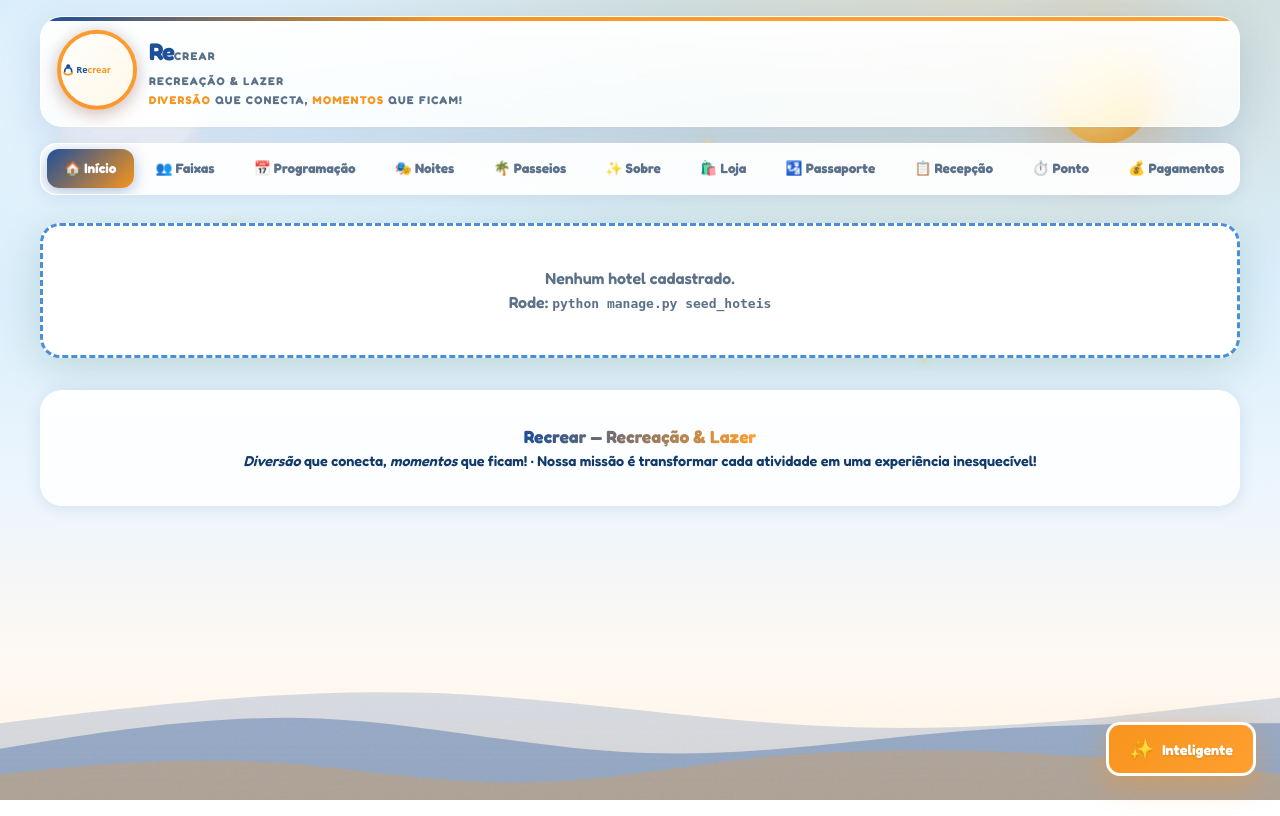
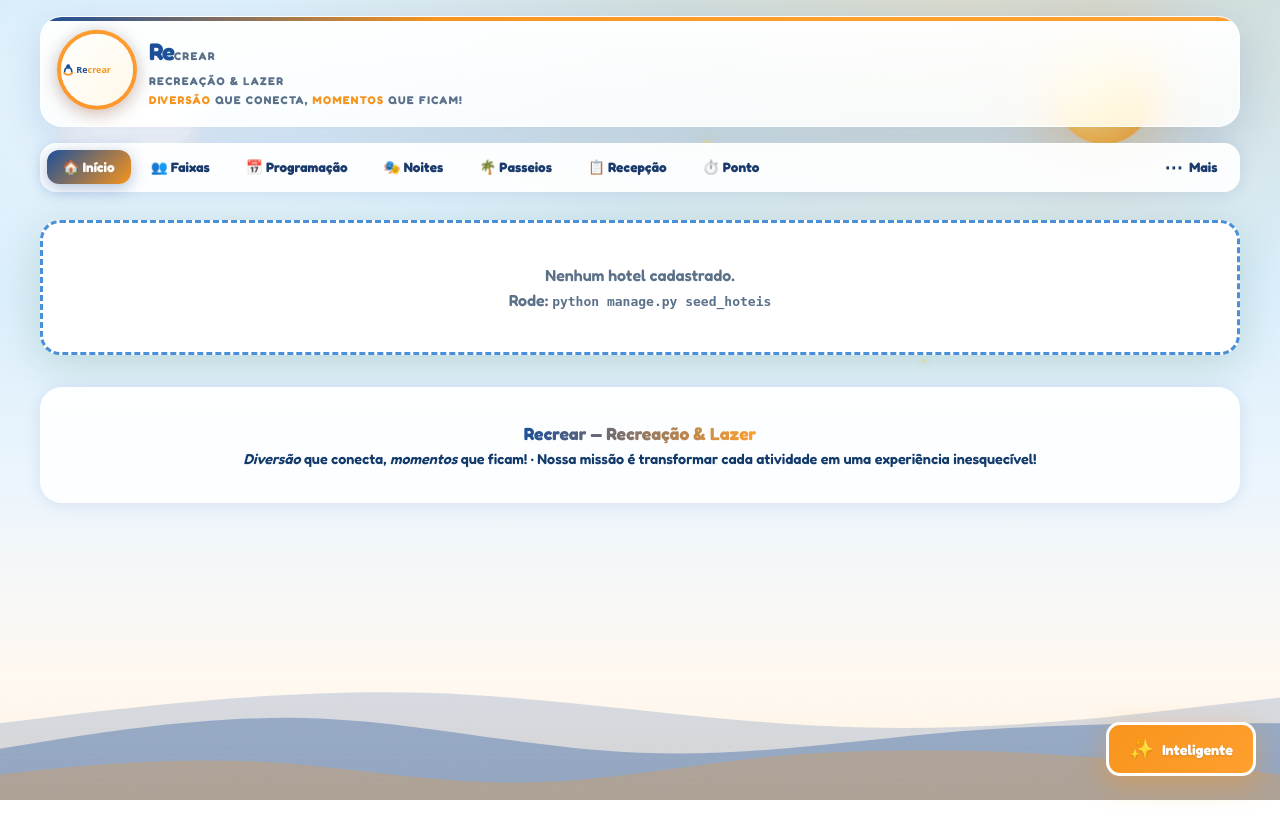
Before and after one commit to 0125mateus/universo-vulcaozinho, a Django app: page / in a window 1280 px wide. Run offline with Django 5.2, Linux system fonts and the light colour scheme; a user stored in the database is signed in; tables that the repository leaves empty hold one stand-in row (values such as "Sample post"); parts of the project's set-up code (start-up, migrations or seed data) failed here and were passed over.

Commit message:
Simplify main nav: keep day-to-day links visible and tuck the rest under Mais.
Removes the ugly horizontal scrollbar and keeps Recrear pill styling.

Co-authored-by: Cursor <cursoragent@cursor.com>

```diff
--- a/static/css/hybrid-polish.css
+++ b/static/css/hybrid-polish.css
@@ -31,13 +31,12 @@ body {
     border: 1px solid rgba(31, 26, 20, 0.08) !important;
     border-style: solid !important;
     box-shadow: 0 2px 12px rgba(22, 90, 56, 0.08);
-    overflow-x: auto;
-    flex-wrap: nowrap !important;
-    -webkit-overflow-scrolling: touch;
-    scrollbar-width: thin;
+    overflow: visible !important;
+    flex-wrap: wrap !important;
 }
 
-.main-nav a {
+.main-nav a,
+.main-nav-more-btn {
     border-radius: 10px !important;
     border: none !important;
     box-shadow: none !important;
@@ -47,13 +46,15 @@ body {
     flex-shrink: 0;
 }
 
-.main-nav a:hover {
+.main-nav a:hover,
+.main-nav-more-btn:hover {
     color: var(--hotel-primary, #165A38) !important;
     background: rgba(22, 90, 56, 0.06) !important;
     transform: none !important;
 }
 
-.main-nav a.active {
+.main-nav a.active,
+.main-nav-more-btn.active {
     background: var(--hotel-primary, #165A38) !important;
     color: #fff !important;
     box-shadow: 0 4px 14px rgba(22, 90, 56, 0.28) !important;
--- a/static/css/recrear-theme.css
+++ b/static/css/recrear-theme.css
@@ -274,6 +274,10 @@ body {
 }
 
 .main-nav {
+    display: flex !important;
+    align-items: center !important;
+    flex-wrap: wrap !important;
+    overflow: visible !important;
     background: var(--recrear-surface) !important;
     backdrop-filter: blur(16px) !important;
     border: 1px solid rgba(255, 255, 255, 0.6) !important;
@@ -283,22 +287,106 @@ body {
     gap: 0.25rem !important;
 }
 
-.main-nav a {
+.main-nav-primary {
+    display: flex;
+    flex-wrap: wrap;
+    align-items: center;
+    gap: 0.25rem;
+    flex: 1 1 auto;
+    min-width: 0;
+}
+
+.main-nav a,
+.main-nav-more-btn {
     border-radius: 12px !important;
     font-weight: 700 !important;
+    font-family: inherit;
+    font-size: 0.85rem;
+    line-height: 1.2;
+    padding: 0.55rem 1rem;
+    border: none !important;
+    background: transparent !important;
+    color: var(--recrear-navy, #1a3a6b) !important;
+    text-decoration: none;
+    white-space: nowrap;
+    cursor: pointer;
     transition: all 0.25s cubic-bezier(0.34, 1.56, 0.64, 1) !important;
 }
 
-.main-nav a:hover {
+.main-nav a:hover,
+.main-nav-more-btn:hover {
     background: rgba(30, 80, 153, 0.08) !important;
     color: var(--recrear-blue) !important;
     transform: translateY(-1px) !important;
 }
 
-.main-nav a.active {
+.main-nav a.active,
+.main-nav-more-btn.active {
     background: linear-gradient(135deg, var(--recrear-blue), var(--recrear-orange)) !important;
     color: #fff !important;
     box-shadow: 0 4px 16px rgba(30, 80, 153, 0.35) !important;
+}
+
+.main-nav-more {
+    position: relative;
+    flex: 0 0 auto;
+    margin-left: auto;
+}
+
+.main-nav-more-btn {
+    display: inline-flex;
+    align-items: center;
+    gap: 0.35rem;
+}
+
+.main-nav-more-btn span {
+    font-size: 1.15rem;
+    line-height: 1;
+    letter-spacing: 0.05em;
+}
+
+.main-nav-more-menu {
+    position: absolute;
+    top: calc(100% + 0.4rem);
+    right: 0;
+    z-index: 40;
+    min-width: 12.5rem;
+    padding: 0.4rem;
+    display: flex;
+    flex-direction: column;
+    gap: 0.15rem;
+    background: #fff;
+    border: 1px solid rgba(30, 80, 153, 0.12);
+    border-radius: 14px;
+    box-shadow: 0 12px 32px rgba(30, 80, 153, 0.18);
+    animation: mainNavMoreIn 0.18s ease-out;
+}
+
+.main-nav-more-menu[hidden] {
+    display: none !important;
+}
+
+.main-nav-more-menu a {
+    display: block;
+    width: 100%;
+    text-align: left;
+    border-radius: 10px !important;
+}
+
+@keyframes mainNavMoreIn {
+    from { opacity: 0; transform: translateY(-6px); }
+    to { opacity: 1; transform: translateY(0); }
+}
+
+@media (max-width: 720px) {
+    .main-nav-more {
+        margin-left: 0;
+    }
+
+    .main-nav-more-menu {
+        left: 0;
+        right: auto;
+    }
 }
 
 /* ── Hero ── */
--- a/templates/base.html
+++ b/templates/base.html
@@ -10,8 +10,8 @@
     <link rel="stylesheet" href="{% static 'css/vulcaozinho.css' %}">
     <link rel="stylesheet" href="{% static 'css/hotel-themes.css' %}">
     <link rel="stylesheet" href="{% static 'css/assistant.css' %}">
-    <link rel="stylesheet" href="{% static 'css/hybrid-polish.css' %}?v=5">
-    <link rel="stylesheet" href="{% static 'css/recrear-theme.css' %}?v=3">
+    <link rel="stylesheet" href="{% static 'css/hybrid-polish.css' %}?v=6">
+    <link rel="stylesheet" href="{% static 'css/recrear-theme.css' %}?v=4">
     {% block extra_css %}{% endblock %}
     {% if hotel_atual %}
     <style>
@@ -126,23 +126,34 @@
         </div>
         {% endif %}
 
-        <nav class="main-nav">
-            <a href="{% url 'home' %}" class="{% if request.resolver_match.url_name == 'home' %}active{% endif %}">🏠 Início</a>
-            <a href="{% url 'faixas' %}" class="{% if request.resolver_match.url_name == 'faixas' %}active{% endif %}">👥 Faixas</a>
-            <a href="{% url 'programacao' %}" class="{% if request.resolver_match.url_name == 'programacao' %}active{% endif %}">📅 Programação</a>
-            <a href="{% url 'noites' %}" class="{% if request.resolver_match.url_name == 'noites' %}active{% endif %}">🎭 Noites</a>
-            <a href="{% url 'passeios_gestao' %}" class="{% if request.resolver_match.url_name == 'passeios_gestao' or request.resolver_match.url_name == 'passeio_novo' or request.resolver_match.url_name == 'passeio_editar' or request.resolver_match.url_name == 'passeio_excluir' %}active{% endif %}">🌴 Passeios</a>
-            <a href="{% url 'universo' %}" class="{% if request.resolver_match.url_name == 'universo' %}active{% endif %}">✨ Sobre</a>
-            <a href="{% url 'loja' %}" class="{% if request.resolver_match.url_name == 'loja' %}active{% endif %}">🛍️ Loja</a>
-            <a href="{% url 'passaporte' %}" class="{% if request.resolver_match.url_name == 'passaporte' %}active{% endif %}">🛂 Passaporte</a>
-            <a href="{% url 'recepcao_index' %}" class="{% if request.resolver_match.url_name == 'recepcao_index' or request.resolver_match.url_name == 'recepcao_checkin' or request.resolver_match.url_name == 'recepcao_hospedes' or request.resolver_match.url_name == 'recepcao_hospede_detalhe' or request.resolver_match.url_name == 'recepcao_agenda' or request.resolver_match.url_name == 'recepcao_vincular' or request.resolver_match.url_name == 'recepcao_vincular_passeio' or request.resolver_match.url_name == 'recepcao_passeios_pagamentos' %}active{% endif %}">📋 Recepção</a>
-            <a href="{% url 'ponto_gestao' %}" class="{% if 'ponto' in request.path %}active{% endif %}">⏱️ Ponto</a>
-            <a href="{% url 'financeiro_hub' %}" class="{% if 'financeiro' in request.path %}active{% endif %}">💰 Pagamentos</a>
-            <a href="{% url 'dashboard' %}" class="{% if request.resolver_match.url_name == 'dashboard' %}active{% endif %}">📊 Dashboard</a>
-            <a href="{% url 'importacao_gestao' %}" class="{% if request.resolver_match.url_name == 'importacao_gestao' or request.resolver_match.url_name == 'eventos_gestao' %}active{% endif %}">📥 Importar</a>
-            <a href="{% url 'telao' %}" class="{% if request.resolver_match.url_name == 'telao' or request.resolver_match.url_name == 'telao_hotel' %}active{% endif %}">🖥️ Telão</a>
-            <a href="{% url 'reuniao' %}" class="{% if request.resolver_match.url_name == 'reuniao' %}active{% endif %}">🎥 Reunião</a>
+        {% with url_name=request.resolver_match.url_name path=request.path %}
+        <nav class="main-nav" aria-label="Menu principal">
+            <div class="main-nav-primary">
+                <a href="{% url 'home' %}" class="{% if url_name == 'home' %}active{% endif %}">🏠 Início</a>
+                <a href="{% url 'faixas' %}" class="{% if url_name == 'faixas' %}active{% endif %}">👥 Faixas</a>
+                <a href="{% url 'programacao' %}" class="{% if url_name == 'programacao' %}active{% endif %}">📅 Programação</a>
+                <a href="{% url 'noites' %}" class="{% if url_name == 'noites' %}active{% endif %}">🎭 Noites</a>
+                <a href="{% url 'passeios_gestao' %}" class="{% if url_name == 'passeios_gestao' or url_name == 'passeio_novo' or url_name == 'passeio_editar' or url_name == 'passeio_excluir' %}active{% endif %}">🌴 Passeios</a>
+                <a href="{% url 'recepcao_index' %}" class="{% if url_name == 'recepcao_index' or url_name == 'recepcao_checkin' or url_name == 'recepcao_hospedes' or url_name == 'recepcao_hospede_detalhe' or url_name == 'recepcao_agenda' or url_name == 'recepcao_vincular' or url_name == 'recepcao_vincular_passeio' or url_name == 'recepcao_passeios_pagamentos' %}active{% endif %}">📋 Recepção</a>
+                <a href="{% url 'ponto_gestao' %}" class="{% if 'ponto' in path %}active{% endif %}">⏱️ Ponto</a>
+            </div>
+            <div class="main-nav-more{% if url_name == 'universo' or url_name == 'loja' or url_name == 'passaporte' or 'financeiro' in path or url_name == 'dashboard' or url_name == 'importacao_gestao' or url_name == 'eventos_gestao' or url_name == 'telao' or url_name == 'telao_hotel' or url_name == 'reuniao' %} is-section-active{% endif %}">
+                <button type="button" class="main-nav-more-btn{% if url_name == 'universo' or url_name == 'loja' or url_name == 'passaporte' or 'financeiro' in path or url_name == 'dashboard' or url_name == 'importacao_gestao' or url_name == 'eventos_gestao' or url_name == 'telao' or url_name == 'telao_hotel' or url_name == 'reuniao' %} active{% endif %}" id="main-nav-more-btn" aria-expanded="false" aria-haspopup="true" aria-controls="main-nav-more-menu">
+                    <span aria-hidden="true">⋯</span> Mais
+                </button>
+                <div class="main-nav-more-menu" id="main-nav-more-menu" hidden>
+                    <a href="{% url 'universo' %}" class="{% if url_name == 'universo' %}active{% endif %}">✨ Sobre</a>
+                    <a href="{% url 'loja' %}" class="{% if url_name == 'loja' %}active{% endif %}">🛍️ Loja</a>
+                    <a href="{% url 'passaporte' %}" class="{% if url_name == 'passaporte' %}active{% endif %}">🛂 Passaporte</a>
+                    <a href="{% url 'financeiro_hub' %}" class="{% if 'financeiro' in path %}active{% endif %}">💰 Pagamentos</a>
+                    <a href="{% url 'dashboard' %}" class="{% if url_name == 'dashboard' %}active{% endif %}">📊 Dashboard</a>
+                    <a href="{% url 'importacao_gestao' %}" class="{% if url_name == 'importacao_gestao' or url_name == 'eventos_gestao' %}active{% endif %}">📥 Importar</a>
+                    <a href="{% url 'telao' %}" class="{% if url_name == 'telao' or url_name == 'telao_hotel' %}active{% endif %}">🖥️ Telão</a>
+                    <a href="{% url 'reuniao' %}" class="{% if url_name == 'reuniao' %}active{% endif %}">🎥 Reunião</a>
+                </div>
+            </div>
         </nav>
+        {% endwith %}
 
         {% block content %}{% endblock %}
 
@@ -164,6 +175,30 @@
                 window.location.href = '/hotel/' + sel.value + '/';
             });
         }
+
+        (function () {
+            const wrap = document.querySelector('.main-nav-more');
+            const btn = document.getElementById('main-nav-more-btn');
+            const menu = document.getElementById('main-nav-more-menu');
+            if (!wrap || !btn || !menu) return;
+
+            function setOpen(open) {
+                wrap.classList.toggle('is-open', open);
+                btn.setAttribute('aria-expanded', open ? 'true' : 'false');
+                menu.hidden = !open;
+            }
+
+            btn.addEventListener('click', (e) => {
+                e.stopPropagation();
+                setOpen(menu.hidden);
+            });
+            document.addEventListener('click', (e) => {
+                if (!wrap.contains(e.target)) setOpen(false);
+            });
+            document.addEventListener('keydown', (e) => {
+                if (e.key === 'Escape') setOpen(false);
+            });
+        })();
     </script>
     <script src="{% static 'js/assistant.js' %}?v=2"></script>
     <script src="{% static 'js/show-password.js' %}?v=1"></script>
```
